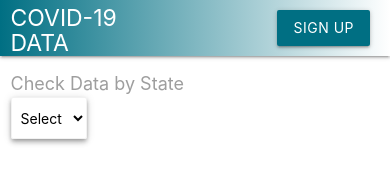
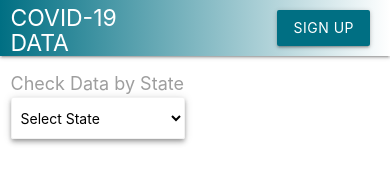
Before and after one commit to Walker-Walker/Covid-19-Data-, a website: page public/index.html in a window 390 px wide. Shown: the top 189 px of the page. Drawn offline with nearby package versions, Linux system fonts and the light colour scheme.

Commit message:
responsive input form size

```diff
--- a/public/index.html
+++ b/public/index.html
@@ -63,7 +63,7 @@
   <main class="constainer">
     <div class="section">
       <div class="row">
-        <div class="section col s3">
+        <div class="section col s6 m3">
           <label>Check Data by State</label>
           <select class="browser-default z-depth-2">
             <option value="" disabled selected>Select State</option>
```
